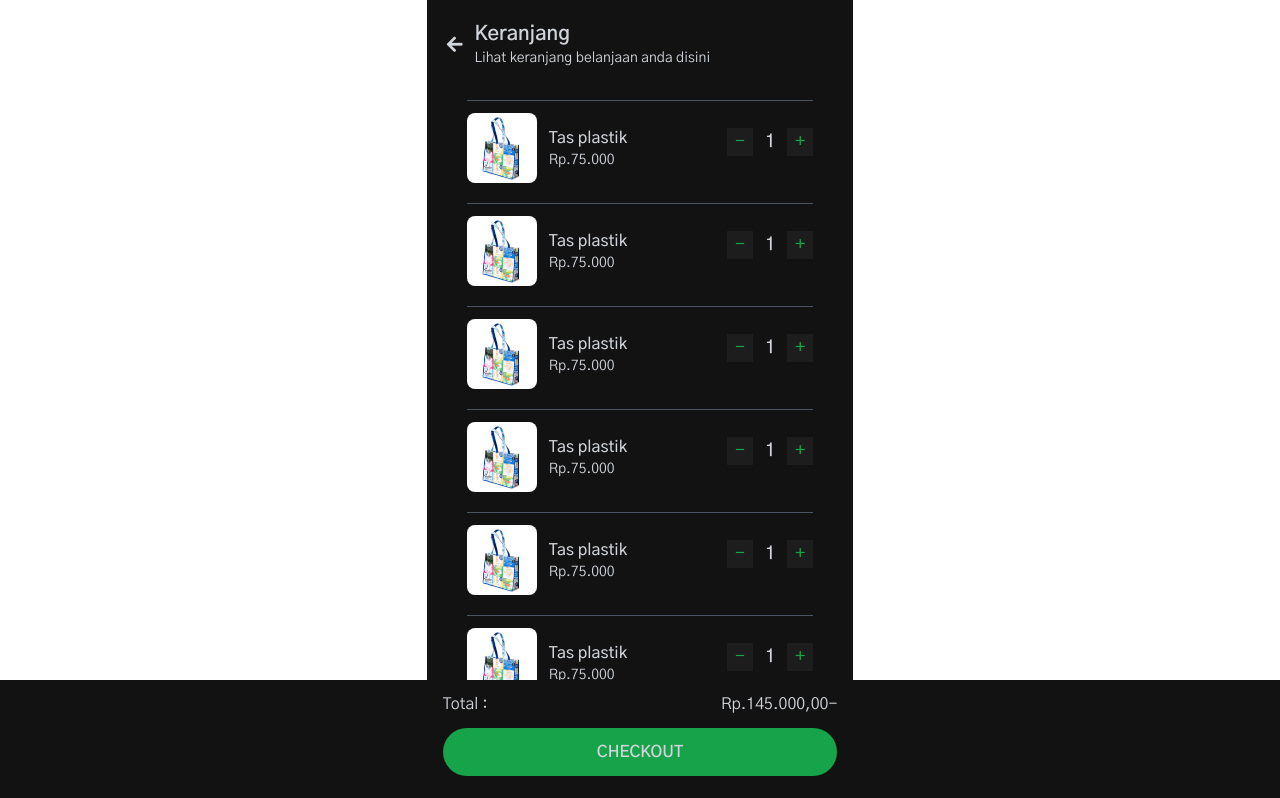
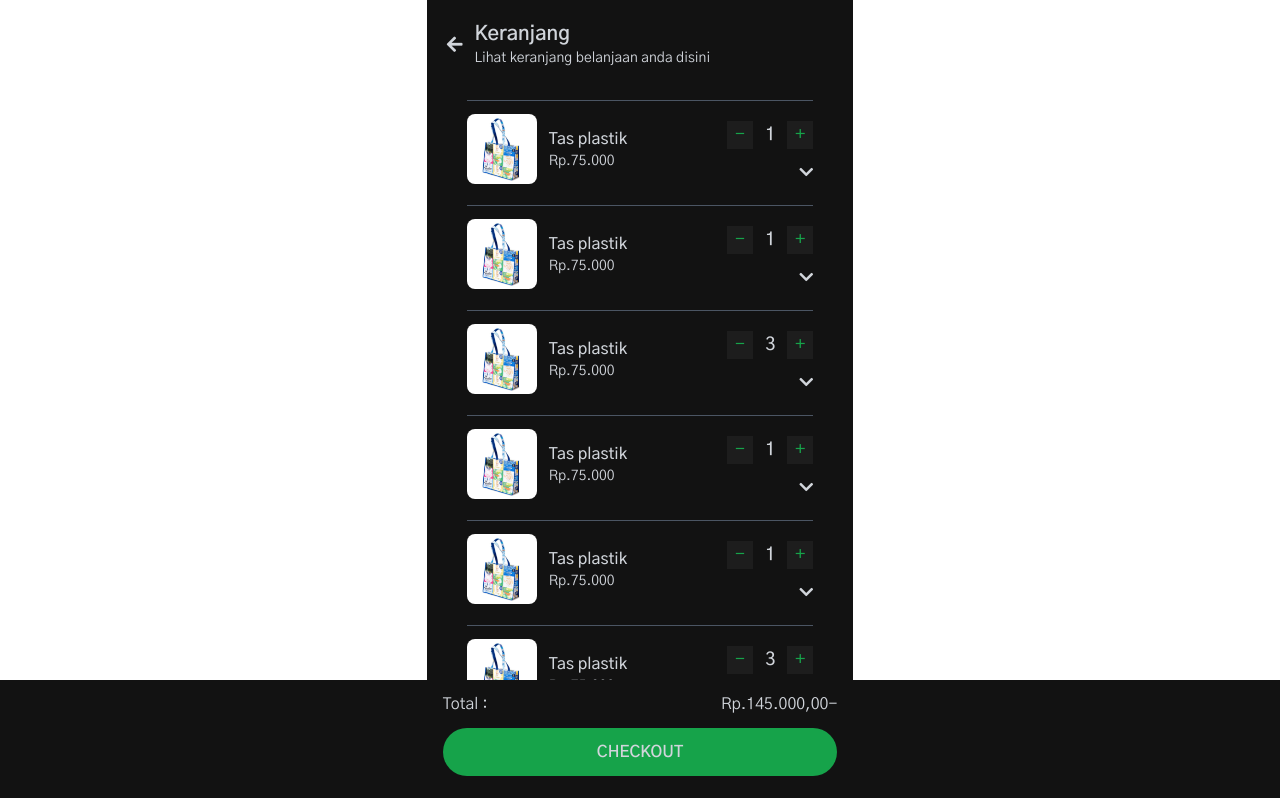
Before and after one commit to or-abdillh/echo-wallet, a Vue app: page /carts in a window 1280 px wide. Shown: the top 798 px of the page. Built offline with nearby package versions, Linux system fonts and the light colour scheme.

Commit message:
Create remove animated on card product

```diff
--- a/src/components/CardProduct.vue
+++ b/src/components/CardProduct.vue
@@ -1,5 +1,5 @@
 <template>
-    <List>
+    <List v-if="showCard">
         <template v-slot:start>
             <div class="flex items-center gap-3 mt-3">
                 <img src="/product.jpg" class="rounded-lg" width="70" />
@@ -10,15 +10,27 @@
             </div>
         </template>
         <template v-slot:end>
-            <IncrementBar :value="cart.amount" />
+            <section class="text-right mt-5">
+                <IncrementBar class="w-full mb-3" :value="cart.amount" />
+                <i @click="expand = !expand" :class="expand ? 'fa-chevron-up' : 'fa-chevron-down'" class="fa text-gray-300"></i>
+            </section>
+        </template>
+        <template v-slot:bottom>
+            <div v-if="expand" class="duration-300 w-full bg-red-500 mt-3 rounded-lg text-center">
+                <i @click="showCard = !showCard" class="text-xs fa fa-trash text-gray-200"></i>
+            </div>
         </template>
     </List>
 </template>
 
 <script setup>
 
+import { ref } from 'vue'
 import List from '@/components/List.vue'
 import IncrementBar from '@/components/IncrementBar.vue'
+
+const expand = ref(false)
+const showCard = ref(true)
 
 const props = defineProps({
     cart: {
--- a/src/components/List.vue
+++ b/src/components/List.vue
@@ -1,6 +1,7 @@
 <template>
-	<main class="w-full border-t border-gray-600 flex justify-between items-center mb-5 overflow-hidden">
+	<main class="w-full border-t border-gray-600 flex flex-wrap justify-between items-center mb-5 overflow-hidden">
 		<slot name="start"></slot>
 		<slot name="end"></slot>
+		<slot name="bottom"></slot>
 	</main>
 </template>
--- a/src/stores/history/index.js
+++ b/src/stores/history/index.js
@@ -35,7 +35,7 @@ export const useHistory = defineStore('history', {
 				},
 				{
 					title: 'Tas plastik',
-					amount: 1,
+					amount: 3,
 					price: 75000,
 					timestamp: '20/03/2022'
 				},
@@ -53,7 +53,7 @@ export const useHistory = defineStore('history', {
 				},
 				{
 					title: 'Tas plastik',
-					amount: 1,
+					amount: 3,
 					price: 75000,
 					timestamp: '20/03/2022'
 				},
@@ -71,7 +71,7 @@ export const useHistory = defineStore('history', {
 				},
 				{
 					title: 'Tas plastik',
-					amount: 1,
+					amount: 2,
 					price: 75000,
 					timestamp: '20/03/2022'
 				},
--- a/src/views/Carts.vue
+++ b/src/views/Carts.vue
@@ -3,7 +3,7 @@
 	<section class="mt-20 text-gray-300">
 		<HeaderCart />
 	</section>
-	<section class="mt-20">
+	<section class="mt-20 mb-20">
 		<template v-for="(cart, x) in carts" :key="x">
 			<CardProduct :cart="cart" />
 		</template>
```
